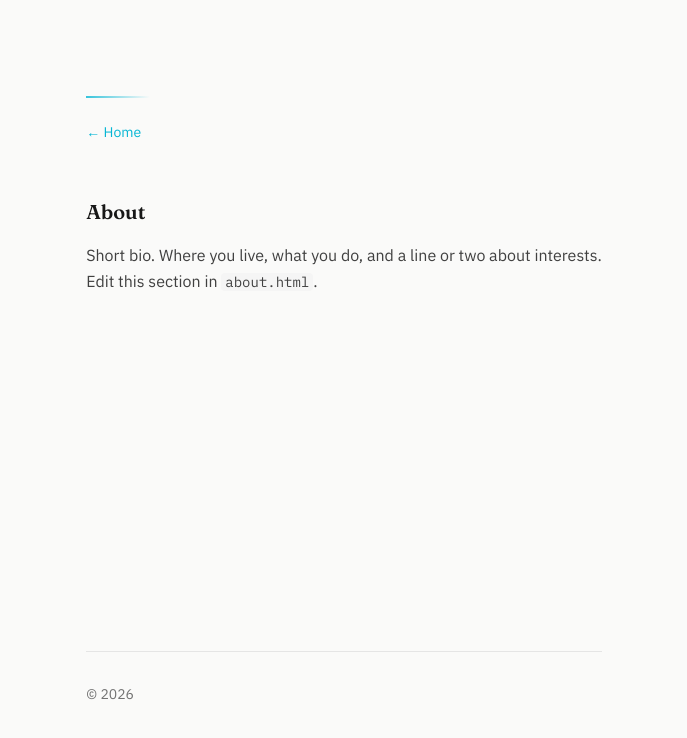
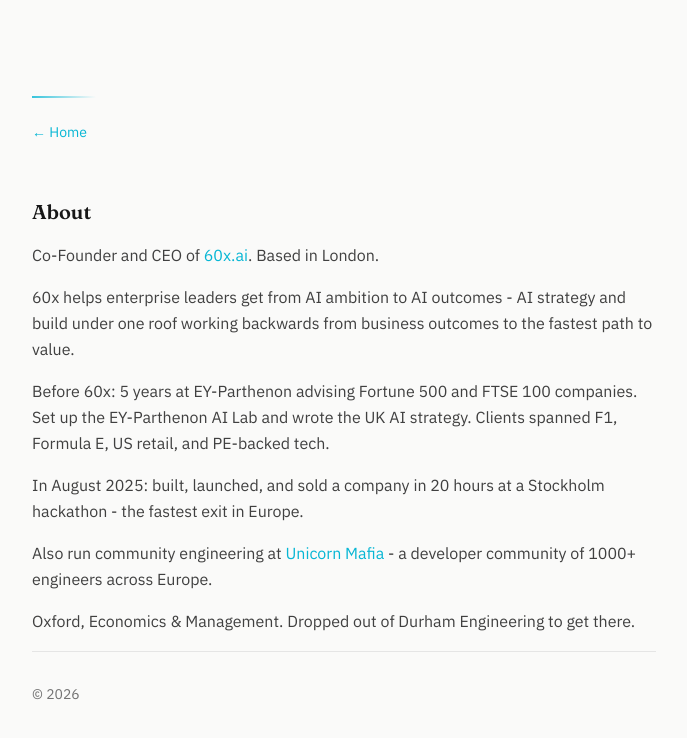
Before and after one commit to Ches-ctrl/ches-ctrl.github.io, a plain HTML site: page about.html in a window 1280 px wide. Shown: the whole page, without its empty margins (296-983 px from the left). Drawn offline with nearby package versions, Linux system fonts and the light colour scheme.

Commit message:
fix bug across pages and add basic about section

```diff
--- a/about.html
+++ b/about.html
@@ -24,6 +24,7 @@
   <link rel="preconnect" href="https://fonts.gstatic.com" crossorigin />
   <link href="https://fonts.googleapis.com/css2?family=Fraunces:ital,opsz,wght@0,9..144,400;0,9..144,600;1,9..144,400&family=IBM+Plex+Mono:wght@400;500&family=IBM+Plex+Sans:wght@400;500;600&display=swap" rel="stylesheet" />
   <style>
+    body { visibility: hidden; }
     .prose a { color: #06b6d4; text-decoration: none; border-bottom: 1px solid transparent; transition: border-color 0.2s; }
     .prose a:hover { border-bottom-color: #06b6d4; }
     .accent-line { height: 2px; background: linear-gradient(90deg, #06b6d4 0%, transparent 100%); opacity: 0.8; }
@@ -38,9 +39,18 @@
 
     <main>
       <h2 class="font-display text-xl font-semibold text-neutral-900 mb-4">About</h2>
-      <div class="prose prose-neutral max-w-none text-neutral-700 leading-relaxed">
-        <p>Short bio. Where you live, what you do, and a line or two about interests.</p>
-        <p>Edit this section in <code class="font-mono text-sm bg-neutral-100 px-1 rounded">about.html</code>.</p>
+      <div class="prose prose-neutral max-w-none text-neutral-700 leading-relaxed space-y-4">
+        <p>Co-Founder and CEO of <a href="https://60x.ai">60x.ai</a>. Based in London.</p>
+
+        <p>60x helps enterprise leaders get from AI ambition to AI outcomes - AI strategy and build under one roof working backwards from business outcomes to the fastest path to value.</p>
+
+        <p>Before 60x: 5 years at EY-Parthenon advising Fortune 500 and FTSE 100 companies. Set up the EY-Parthenon AI Lab and wrote the UK AI strategy. Clients spanned F1, Formula E, US retail, and PE-backed tech.</p>
+
+        <p>In August 2025: built, launched, and sold a company in 20 hours at a Stockholm hackathon - the fastest exit in Europe.</p>
+
+        <p>Also run community engineering at <a href="https://unicornmafia.dev">Unicorn Mafia</a> - a developer community of 1000+ engineers across Europe.</p>
+
+        <p>Oxford, Economics &amp; Management. Dropped out of Durham Engineering to get there.</p>
       </div>
     </main>
 
@@ -48,6 +58,6 @@
       <p>© <span id="year"></span></p>
     </footer>
   </div>
-  <script>document.getElementById('year').textContent = new Date().getFullYear();</script>
+  <script>document.getElementById('year').textContent = new Date().getFullYear(); document.fonts.ready.then(function () { requestAnimationFrame(function () { document.body.style.visibility = 'visible'; }); });</script>
 </body>
 </html>
```
Also changed, not shown: blog.html (+2 -1 lines), bookshelf.html (+2 -1 lines), contact.html (+2 -1 lines), ideas.html (+2 -1 lines), links.html (+2 -1 lines), tech-stack.html (+2 -1 lines).
